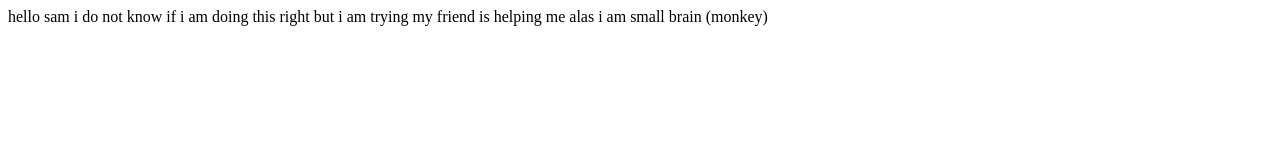
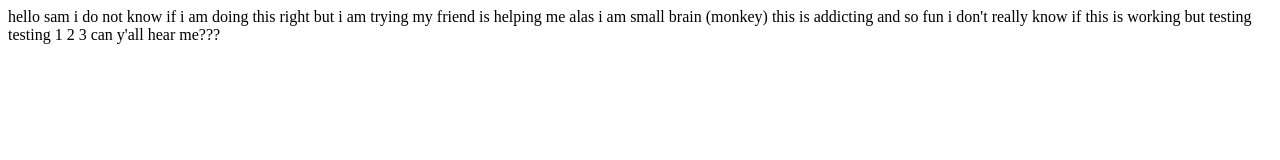
Before and after one commit to mke11y/mel-kelly-CCPAP4, a plain HTML site: page index.html in a window 1280 px wide. Drawn offline with Linux system fonts and the light colour scheme.

Commit message:
Update index.html

```diff
--- a/index.html
+++ b/index.html
@@ -8,7 +8,7 @@
 </head>
 <body>
     hello sam i do not know if i am doing this right but i am trying my friend is helping me alas i am small brain (monkey)
-
+this is addicting and so fun i don't really know if this is working but testing testing 1 2 3 can y'all hear me???
 
 </body>
 </html>
```
